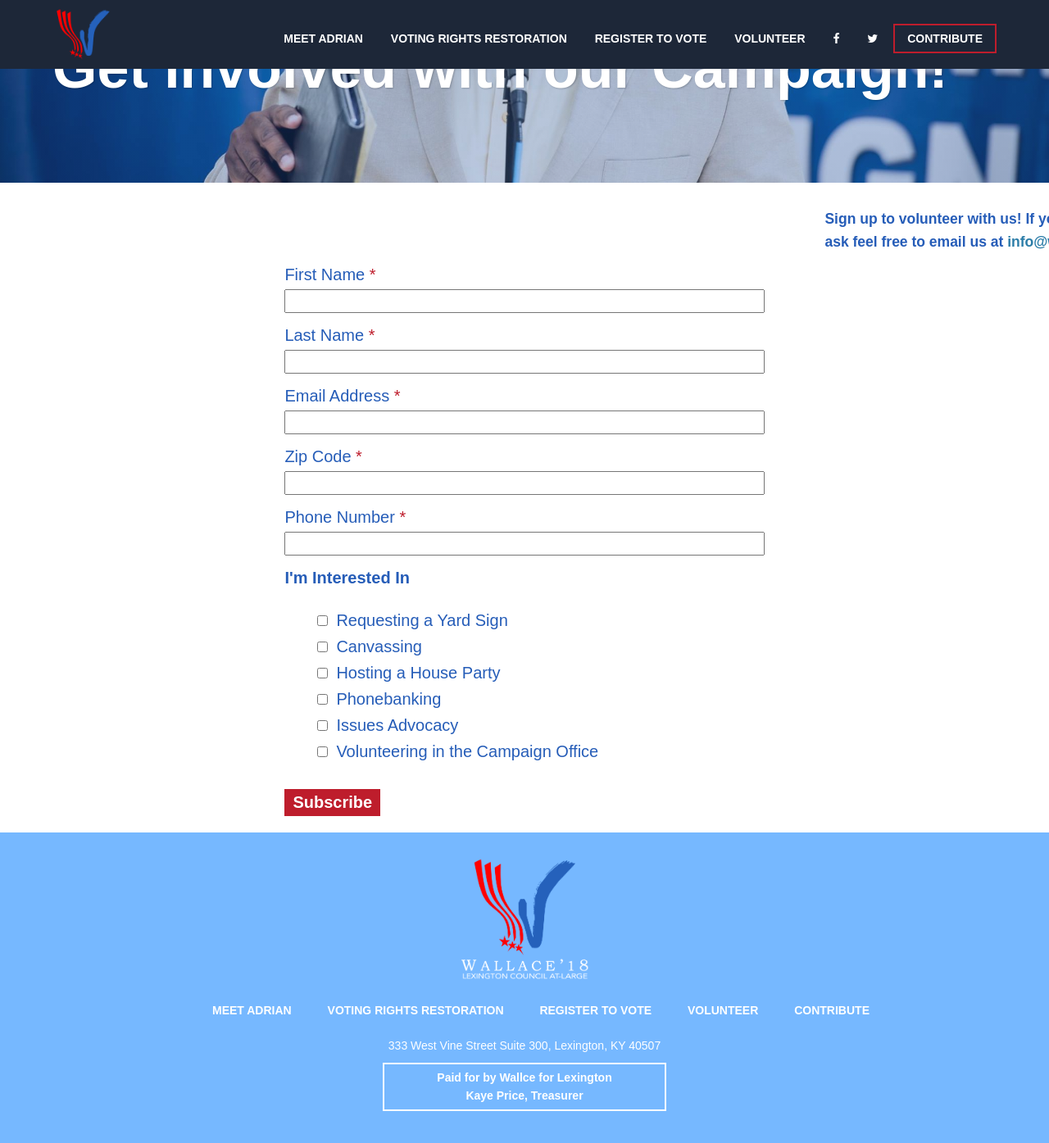
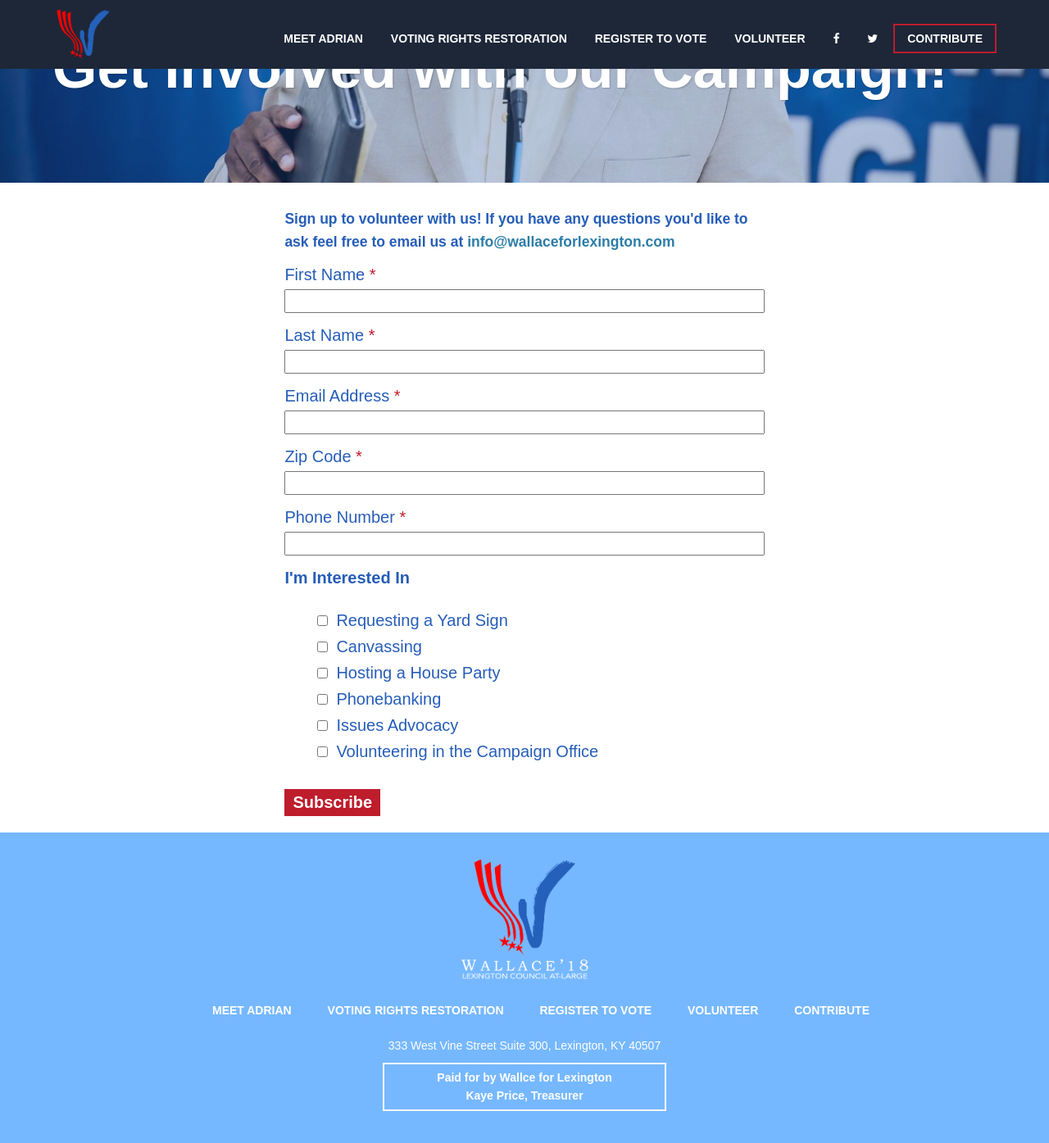
Before and after one commit to Wallace4Lexington/wallace4lexington.github.io, a Jekyll site: the page built from volunteer.html, in a window 1280 px wide and 1400 px high, scrolled down 309 px. Shown: the top 1395 px of the window at 82% size. Built offline with Jekyll 4.4.1, drawn with Linux system fonts in a browser that asks for light colours; nearby versions of some CDN libraries.

Commit message:
css fixes for volunteer page

```diff
--- a/assets/css/2-modules/forms.sass
+++ b/assets/css/2-modules/forms.sass
@@ -20,9 +20,9 @@
     margin: 10px 0
     font-size: 1.25em
     font-weight: 700
+    +span-columns(6)
     +media($screen)
       +shift(3)
-      +span-columns(6)
 
     +media($mobile)
       text-align: center
--- a/assets/css/main.css
+++ b/assets/css/main.css
@@ -722,16 +722,16 @@ ul li.nav-link {
   .volunteer-form-body p {
     margin: 10px 0;
     font-size: 1.25em;
-    font-weight: 700; }
+    font-weight: 700;
+    float: left;
+    display: block;
+    margin-right: 2.35765%;
+    width: 48.82117%; }
+    .volunteer-form-body p:last-child {
+      margin-right: 0; }
     @media screen and (min-width: 1068px) {
       .volunteer-form-body p {
-        margin-left: 80.56723%;
-        float: left;
-        display: block;
-        margin-right: 2.35765%;
-        width: 48.82117%; }
-        .volunteer-form-body p:last-child {
-          margin-right: 0; } }
+        margin-left: 25.58941%; } }
     @media screen and (min-width: 321px) and (max-width: 600px) {
       .volunteer-form-body p {
         text-align: center;
```
Also changed, not shown: 5 other files.
